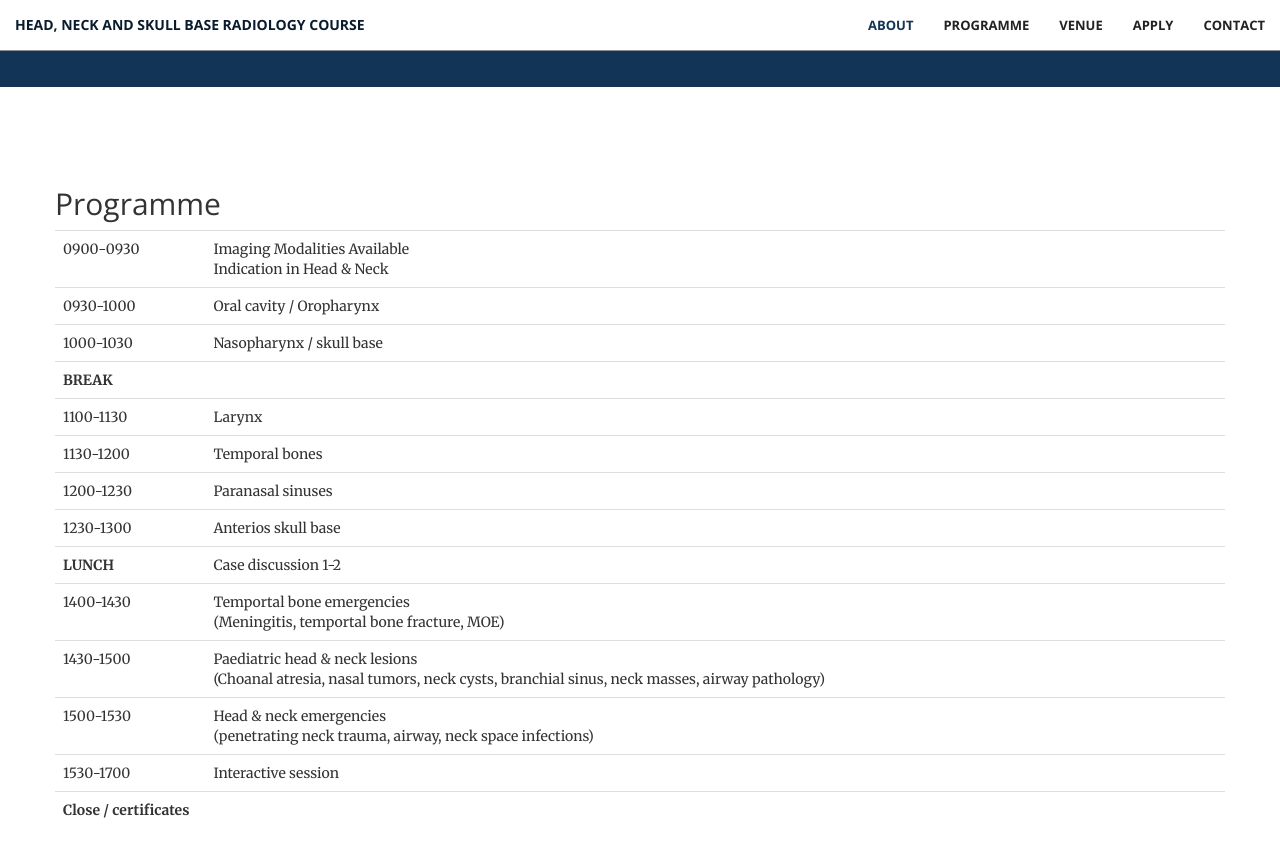
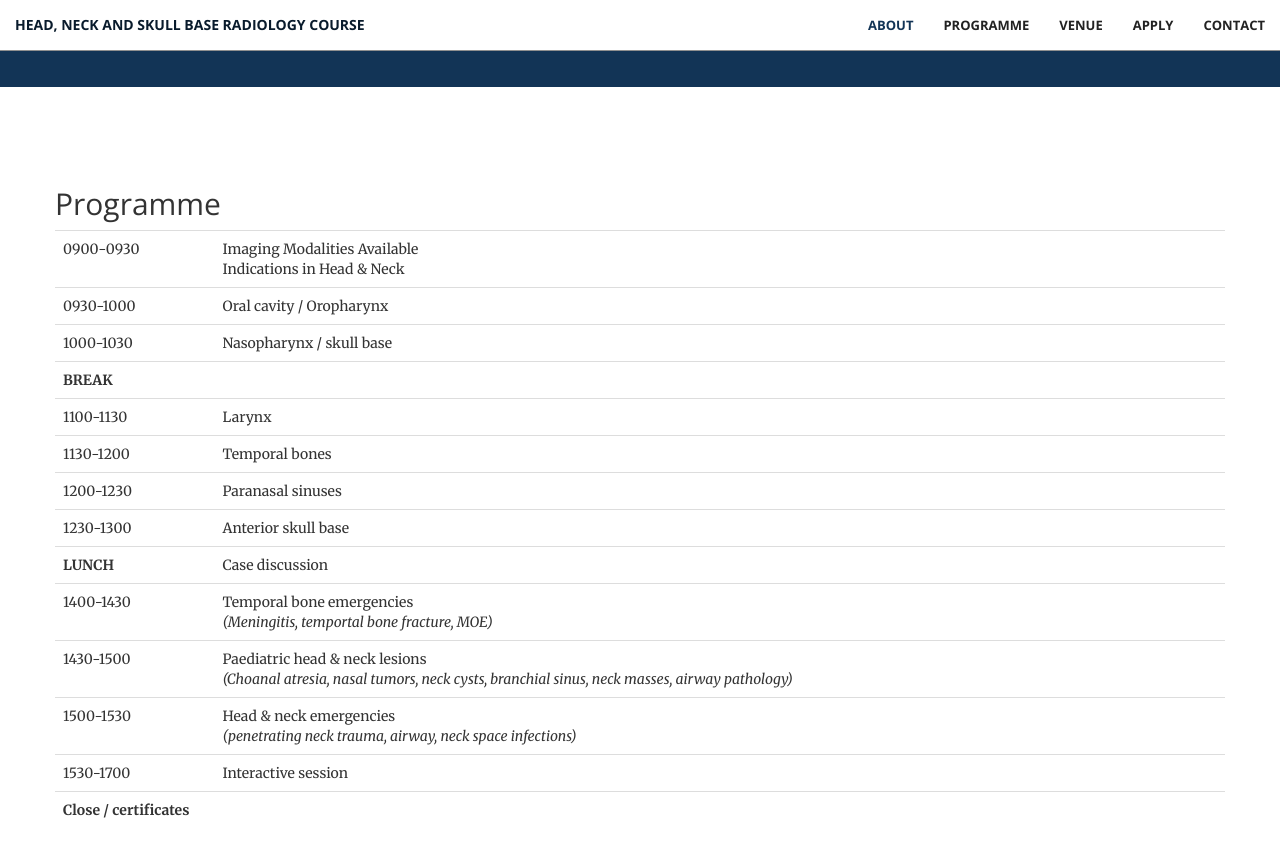
Before and after one commit to aberdeenradiology/aberdeenradiology.github.io, a Jekyll site: the page built from index.html, in a window 1280 px wide and 900 px high, scrolled down 1330 px. Shown: the top 857 px of the window. Built offline with Jekyll 4.4.1, drawn with Linux system fonts in a browser that asks for light colours.

Commit message:
Update programme.html

```diff
--- a/_includes/programme.html
+++ b/_includes/programme.html
@@ -3,18 +3,18 @@
         <div class="row">
             <h2 class="section-heading">Programme</h2>
             <table class = "table">
-                <tr><td>0900-0930</td><td>Imaging Modalities Available<br>Indication in Head & Neck</td></tr>
+                <tr><td>0900-0930</td><td>Imaging Modalities Available<br>Indications in Head & Neck</td></tr>
                 <tr><td>0930-1000</td><td>Oral cavity / Oropharynx</td></tr>
                 <tr><td>1000-1030</td><td>Nasopharynx / skull base</td></tr>
                 <tr><td colspan = "2"><b>BREAK</b></td></tr>
                 <tr><td>1100-1130</td><td>Larynx</td></tr>
                 <tr><td>1130-1200</td><td>Temporal bones</td></tr>
                 <tr><td>1200-1230</td><td>Paranasal sinuses</td></tr>
-                <tr><td>1230-1300</td><td>Anterios skull base</td></tr>
-                <tr><td><b>LUNCH</b></td><td>Case discussion 1-2</td></tr>
-                <tr><td>1400-1430</td><td>Temportal bone emergencies<br>(Meningitis, temportal bone fracture, MOE)</td></tr>
-                <tr><td>1430-1500</td><td>Paediatric head & neck lesions<br>(Choanal atresia, nasal tumors, neck cysts, branchial sinus, neck masses, airway pathology)</td></tr>
-                <tr><td>1500-1530</td><td>Head & neck emergencies<br>(penetrating neck trauma, airway, neck space infections)</td></tr>
+                <tr><td>1230-1300</td><td>Anterior skull base</td></tr>
+                <tr><td><b>LUNCH</b></td><td>Case discussion</td></tr>
+                <tr><td>1400-1430</td><td>Temporal bone emergencies<br><i>(Meningitis, temportal bone fracture, MOE)</i></td></tr>
+                <tr><td>1430-1500</td><td>Paediatric head & neck lesions<br><i>(Choanal atresia, nasal tumors, neck cysts, branchial sinus, neck masses, airway pathology)</i></td></tr>
+                <tr><td>1500-1530</td><td>Head & neck emergencies<br><i>(penetrating neck trauma, airway, neck space infections)</i></td></tr>
                 <tr><td>1530-1700</td><td>Interactive session</td></tr>
                 <tr><td colspan = "2"><b>Close / certificates</b></td></tr>
             </table>
```
